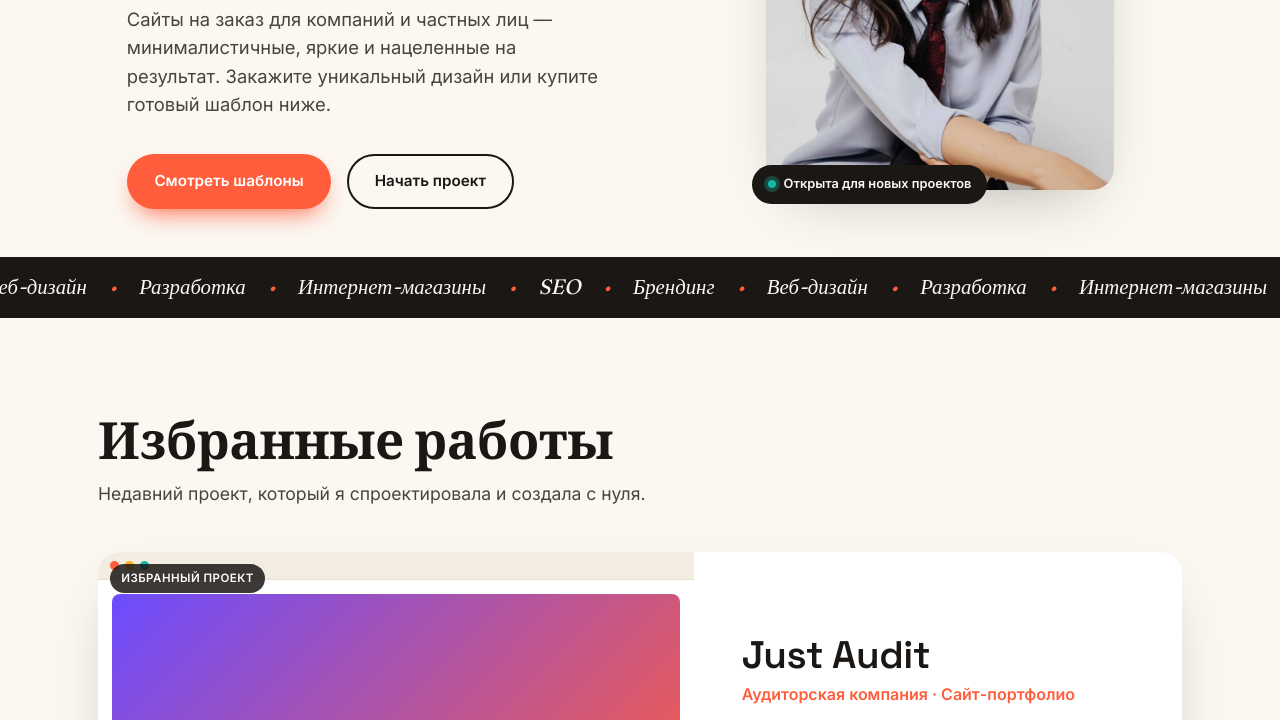
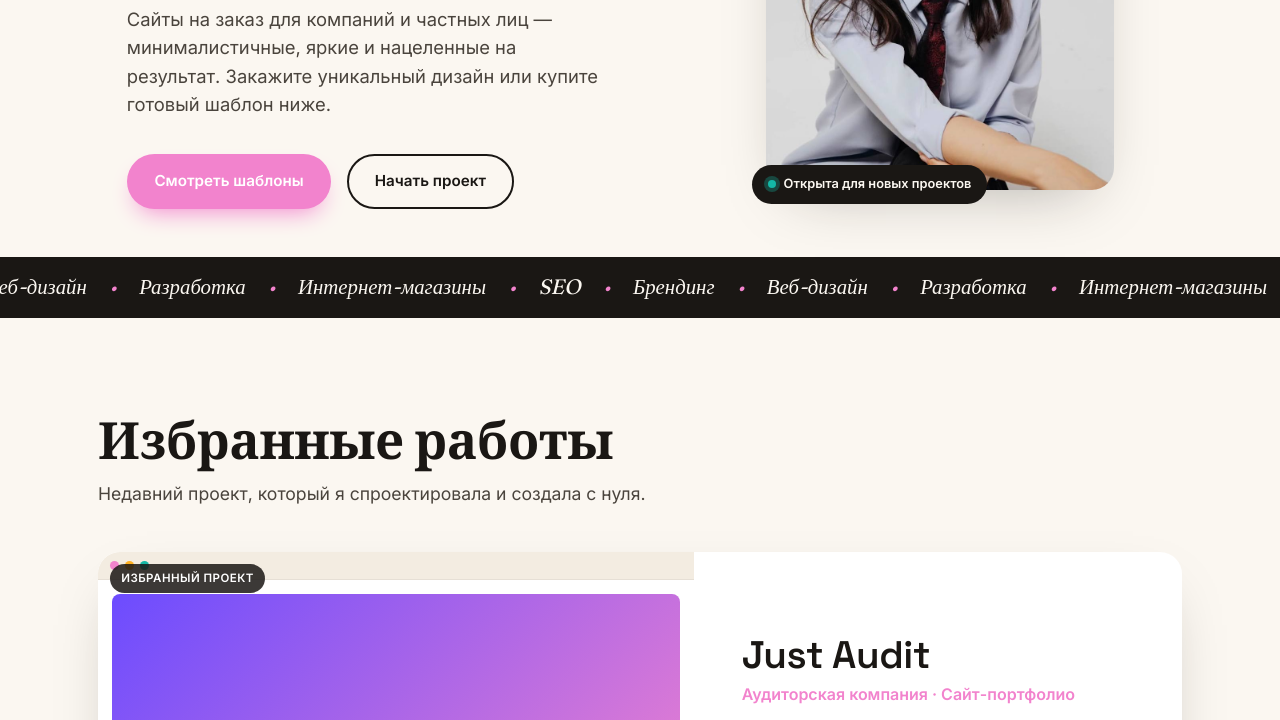
Before and after one commit to Matol03/dayana-design-ru, a website: page index.html in a window 1280 px wide. Shown: the part 365-1085 px from the top of the page. Drawn offline with Linux system fonts and the light colour scheme.

Commit message:
Update styles.css

```diff
--- a/styles.css
+++ b/styles.css
@@ -5,7 +5,7 @@
   --paper-2: #f3ece1;
 
   /* Color is the main tone — a confident, warm palette */
-  --coral: #ff5d3b;
+  --coral: #f283cd;
   --coral-soft: #ffd9cf;
   --violet: #6c4cff;
   --violet-soft: #ddd5ff;
```
